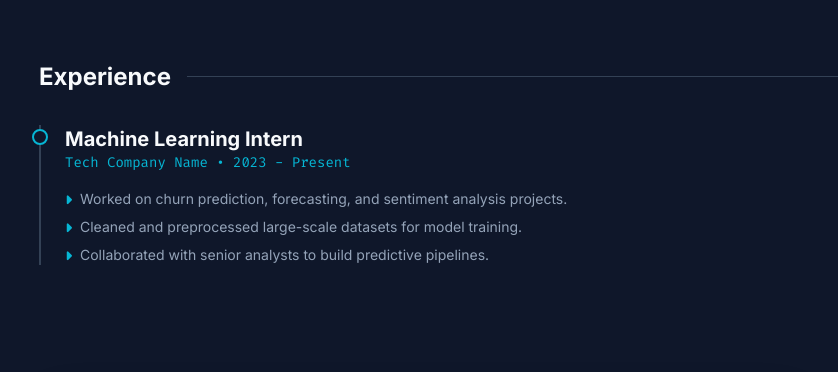
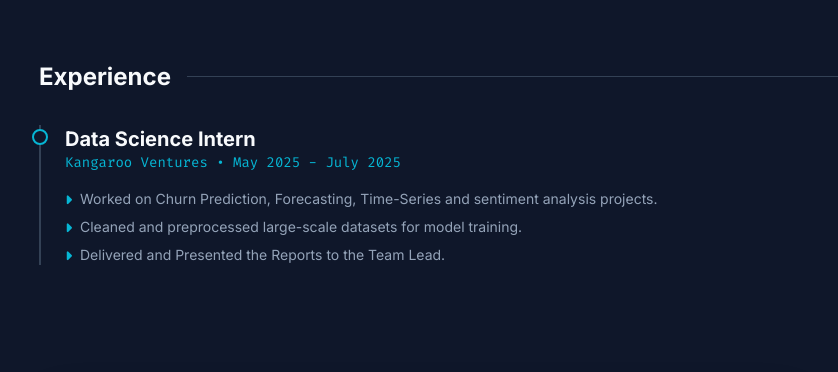
Before and after one commit to msameerg/sameer.github.io, a plain HTML site: page index.html in a window 1280 px wide. Shown: the part 2340-2712 px from the top of the page, without its empty margins (113-951 px from the left). Drawn offline with nearby package versions, Linux system fonts and the light colour scheme.

Commit message:
Update index.html

```diff
--- a/index.html
+++ b/index.html
@@ -239,12 +239,12 @@
             <div class="relative pl-6 border-l-2 border-slate-700">
                 <div class="absolute w-4 h-4 bg-bgDark border-2 border-accent rounded-full -left-[9px] top-1"></div>
 
-                <h3 class="text-xl font-bold text-textMain">Machine Learning Intern</h3>
-                <p class="text-accent font-mono text-sm mb-4">Tech Company Name • 2023 - Present</p>
+                <h3 class="text-xl font-bold text-textMain">Data Science Intern</h3>
+                <p class="text-accent font-mono text-sm mb-4">Kangaroo Ventures • May 2025 - July 2025</p>
                 <ul class="list-none space-y-2 text-textMuted text-sm mb-4">
-                    <li class="flex gap-2"><i class="fa-solid fa-caret-right text-accent mt-1"></i> Worked on churn prediction, forecasting, and sentiment analysis projects.</li>
+                    <li class="flex gap-2"><i class="fa-solid fa-caret-right text-accent mt-1"></i> Worked on Churn Prediction, Forecasting, Time-Series and sentiment analysis projects.</li>
                     <li class="flex gap-2"><i class="fa-solid fa-caret-right text-accent mt-1"></i> Cleaned and preprocessed large-scale datasets for model training.</li>
-                    <li class="flex gap-2"><i class="fa-solid fa-caret-right text-accent mt-1"></i> Collaborated with senior analysts to build predictive pipelines.</li>
+                    <li class="flex gap-2"><i class="fa-solid fa-caret-right text-accent mt-1"></i> Delivered and Presented the Reports to the Team Lead.</li>
                 </ul>
             </div>
         </section>
```
